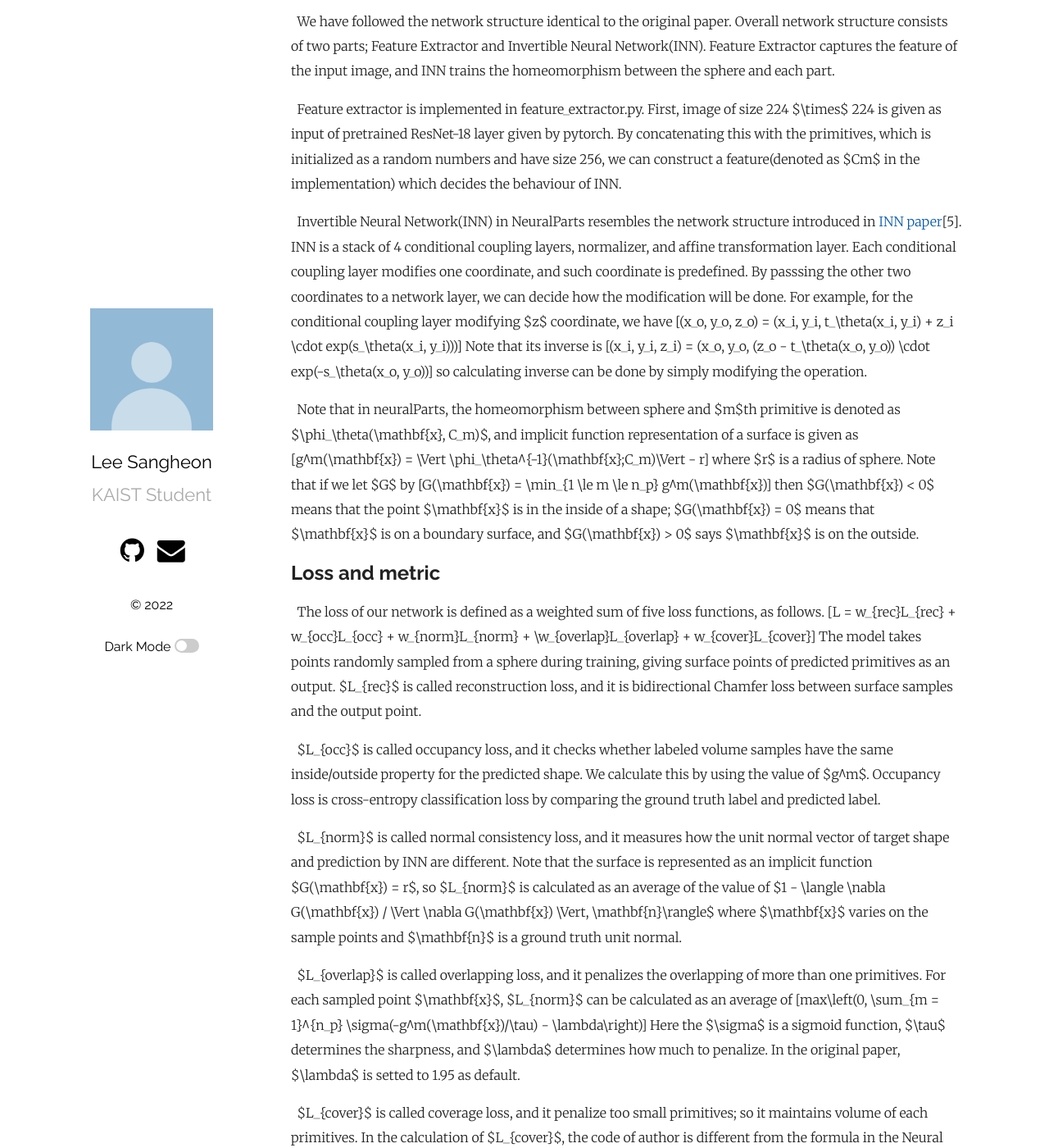
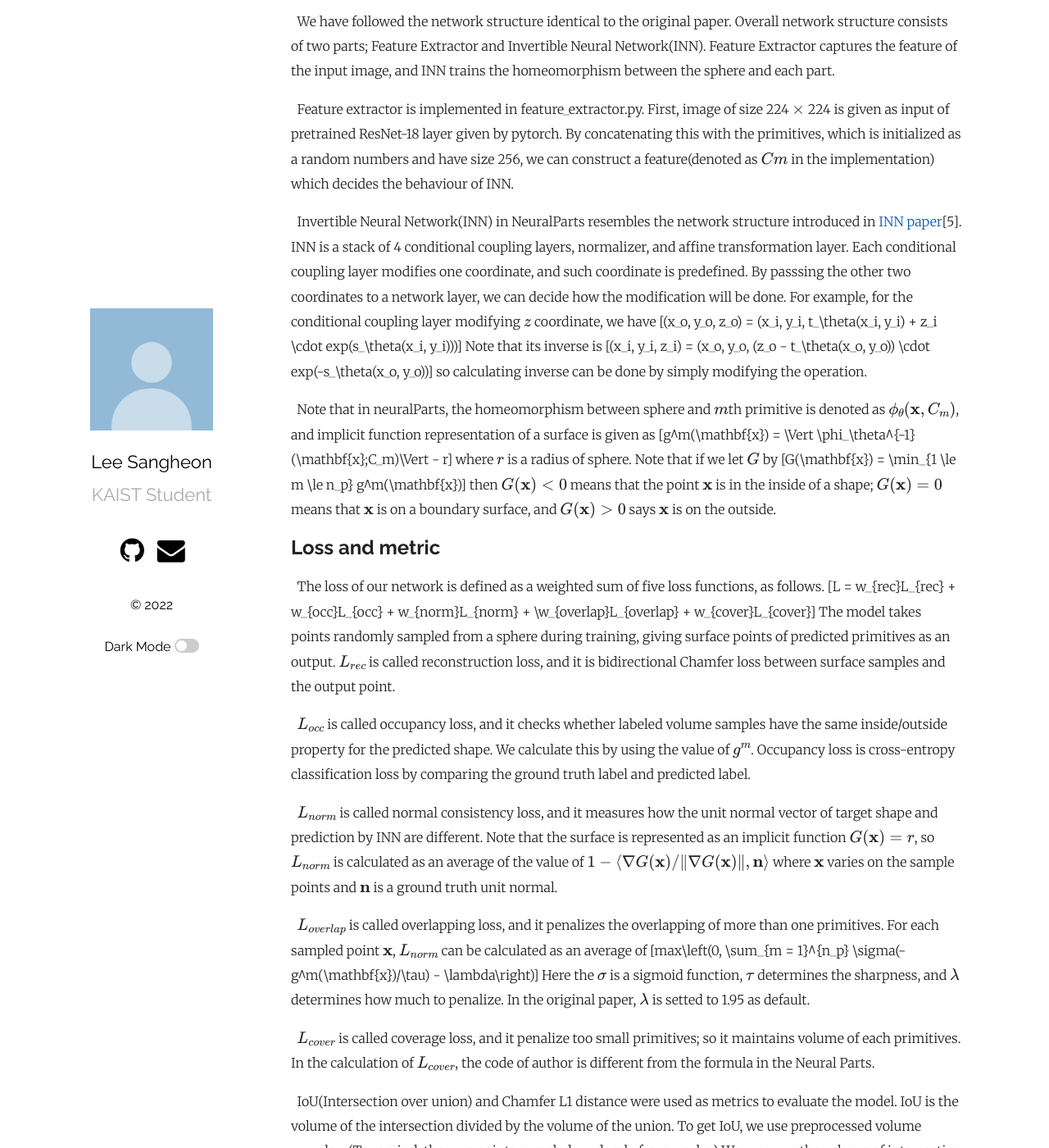
Before and after one commit to buaaaaang/buaaaaang.github.io, a Jekyll site: the page built from _posts/2022-06-19-NeuralParts.markdown, in a window 1280 px wide and 1400 px high, scrolled down 1363 px. Shown: the whole window at 82% size. Built offline with Jekyll 4.4.1, drawn with Linux system fonts in a browser that asks for light colours; formulas are drawn with MathJax 3; part of the change alters nothing that is shown; some of the changed text lies outside the part shown.

Commit message:
fix for latex

```diff
--- /dev/null
+++ b/_includes/mathjax_support.html
@@ -0,0 +1,23 @@
+<script type="text/x-mathjax-config">
+    MathJax.Hub.Config({
+        TeX: {
+          equationNumbers: {
+            autoNumber: "AMS"
+          }
+        },
+        tex2jax: {
+        inlineMath: [ ['$', '$'] ],
+        displayMath: [ ['$$', '$$'] ],
+        processEscapes: true,
+      }
+    });
+    MathJax.Hub.Register.MessageHook("Math Processing Error",function (message) {
+          alert("Math Processing Error: "+message[1]);
+        });
+    MathJax.Hub.Register.MessageHook("TeX Jax - parse error",function (message) {
+          alert("Math Processing Error: "+message[1]);
+        });
+    </script>
+    <script type="text/javascript" async
+      src="https://cdn.mathjax.org/mathjax/latest/MathJax.js?config=TeX-MML-AM_CHTML">
+    </script>
--- a/_layouts/default.html
+++ b/_layouts/default.html
@@ -3,6 +3,9 @@
 
 <head>
   {%- include head.html -%}
+  {% if page.use_math %}
+    {% include mathjax_support.html %}
+  {% endif %}
 </head>
 
 {%- if site.plainwhite.condensed_mobile contains page.layout -%}
--- a/_layouts/post.html
+++ b/_layouts/post.html
@@ -2,9 +2,6 @@
 layout: default
 ---
 {%- assign date_format = site.plainwhite.date_format | default: "%b %-d, %Y" -%}
-<script type="text/javascript" async
-  src="https://cdn.mathjax.org/mathjax/latest/MathJax.js?config=TeX-MML-AM_CHTML">
-</script>
 
 <div class="post-container">
   <a class="post-link" href="{{ page.url | relative_url }}">
--- a/_posts/2022-06-19-NeuralParts.markdown
+++ b/_posts/2022-06-19-NeuralParts.markdown
@@ -3,6 +3,7 @@ layout: post
 title:  "Neural Parts implementation"
 date:   2022-06-19 19:42:00 +0900
 categories: MachineLearning
+use_math: true
 ---
 
 &nbsp;&nbsp; This is project of 2022 spring CS492A: Machine Learning for 3D Data.
```
